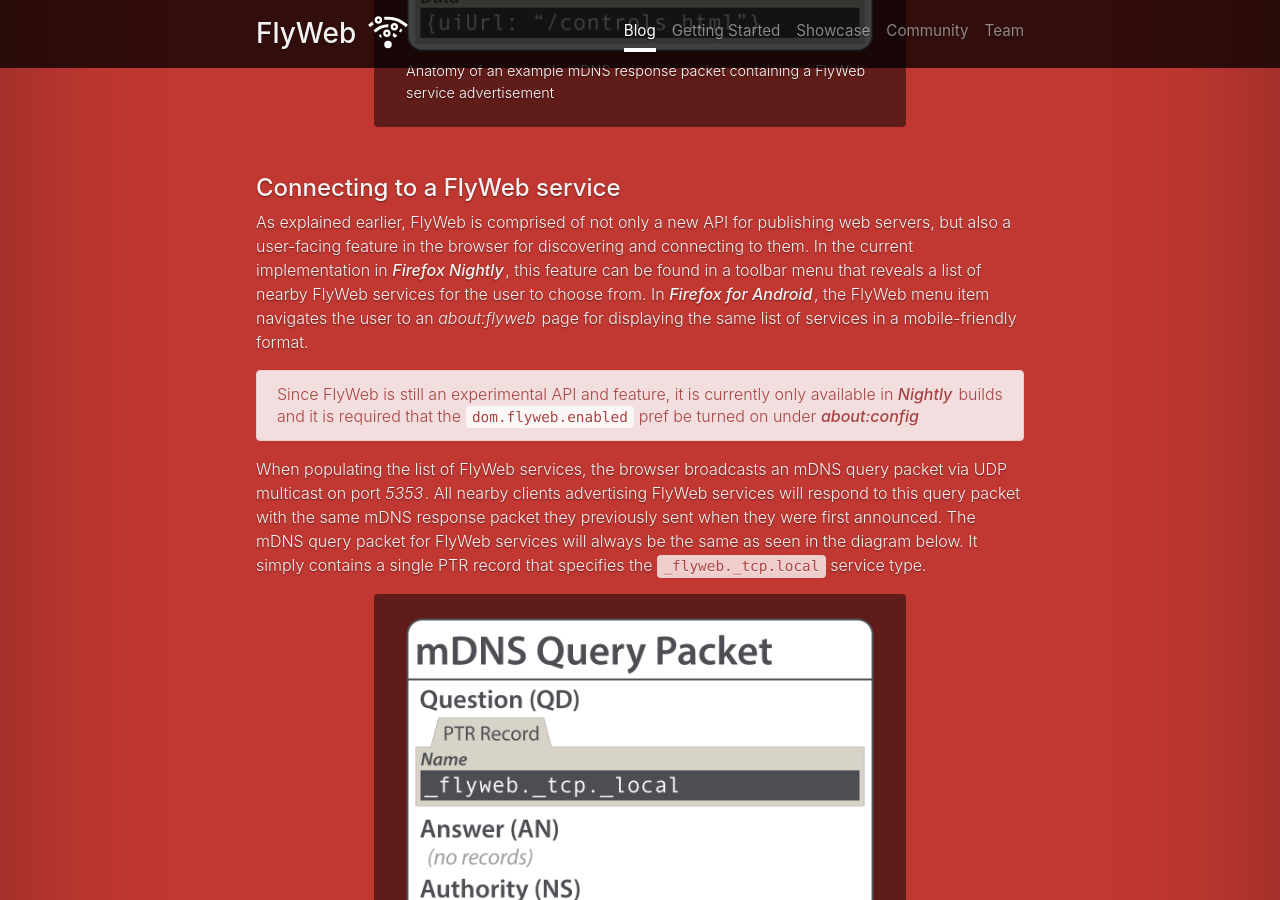
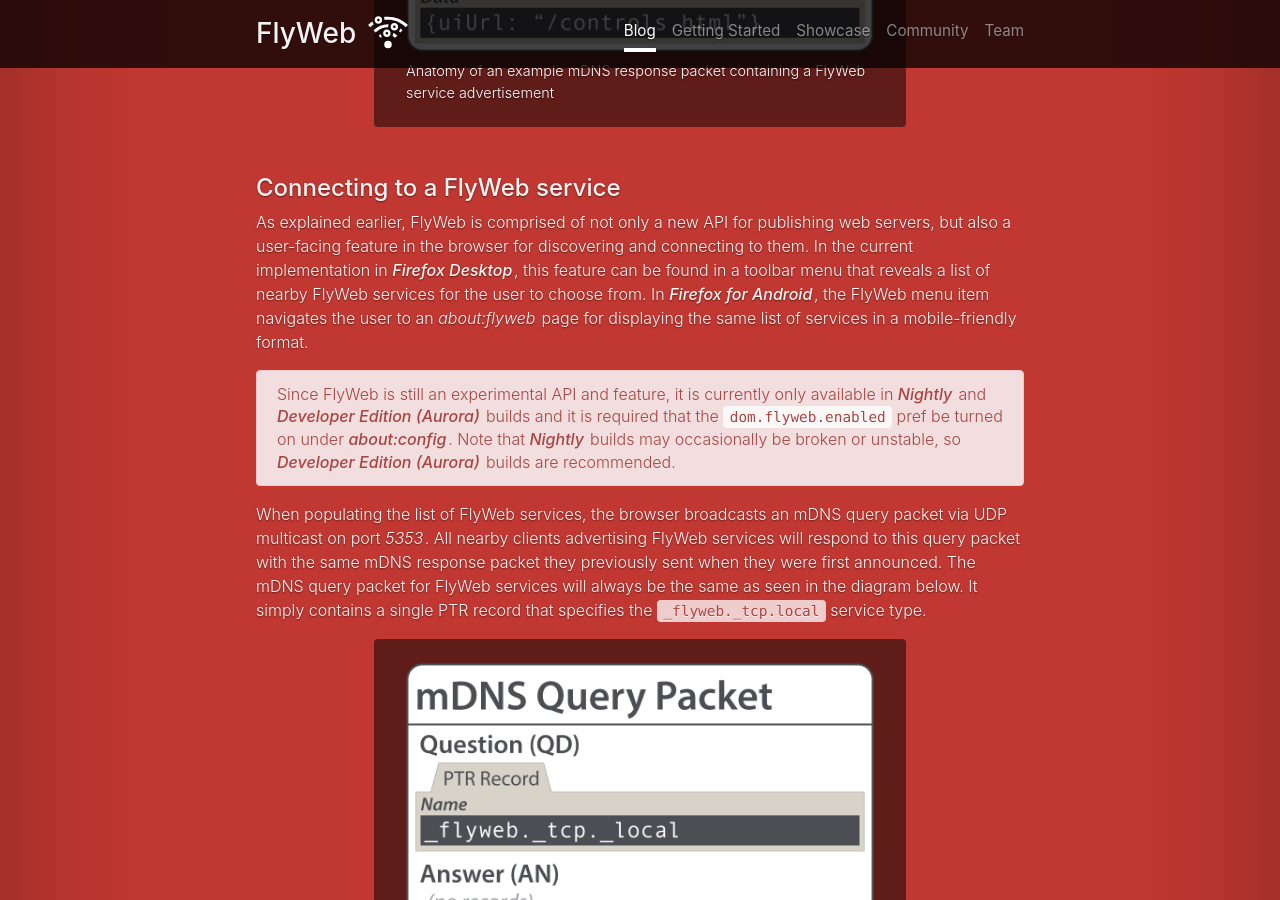
Before and after one commit to flyweb/flyweb.github.io, a Jekyll site: the page built from _posts/2016-11-01-introducing-flyweb.markdown, in a window 1280 px wide and 900 px high, scrolled down 2385 px. Built offline with Jekyll 4.4.1, drawn with Linux system fonts in a browser that asks for light colours; nearby versions of some CDN libraries; a style sheet for code colours, icons or effects is not loaded; some of the changed text lies outside the part shown.

Commit message:
Update instructions to point to Developer Edition/Aurora builds while Nightly is busted.

```diff
--- a/_includes/home/getting-started.html
+++ b/_includes/home/getting-started.html
@@ -1,12 +1,12 @@
 <h1>Getting Started</h1>
 
-<h3>Setting up Firefox Nightly</h3>
+<h3>Setting up Firefox Developer Edition (Aurora)</h3>
 
 <p class="lead">
   <ol>
     <li>
       <p>
-        Install <a href="https://nightly.mozilla.org" target="_blank"><em>Firefox Nightly</em></a> for Desktop or Android
+        Install <a href="https://www.mozilla.org/en-US/firefox/channel/desktop/#aurora" target="_blank"><em>Firefox Developer Edition</em></a> for Desktop or <a href="https://www.mozilla.org/en-US/firefox/channel/android/#aurora" target="_blank"><em>Firefox Aurora</em></a> for Android
       </p>
     </li>
     <li>
--- a/_posts/2016-11-01-introducing-flyweb.markdown
+++ b/_posts/2016-11-01-introducing-flyweb.markdown
@@ -53,11 +53,11 @@
 
 ### Connecting to a FlyWeb service
 
-As explained earlier, FlyWeb is comprised of not only a new API for publishing web servers, but also a user-facing feature in the browser for discovering and connecting to them. In the current implementation in [*Firefox Nightly*](https://nightly.mozilla.org/), this feature can be found in a toolbar menu that reveals a list of nearby FlyWeb services for the user to choose from. In [*Firefox for Android*](https://nightly.mozilla.org/#Android), the FlyWeb menu item navigates the user to an _about:flyweb_ page for displaying the same list of services in a mobile-friendly format.
+As explained earlier, FlyWeb is comprised of not only a new API for publishing web servers, but also a user-facing feature in the browser for discovering and connecting to them. In the current implementation in [*Firefox Desktop*](https://www.mozilla.org/en-US/firefox/channel/desktop/#nightly), this feature can be found in a toolbar menu that reveals a list of nearby FlyWeb services for the user to choose from. In [*Firefox for Android*](https://www.mozilla.org/en-US/firefox/channel/android/#nightly), the FlyWeb menu item navigates the user to an _about:flyweb_ page for displaying the same list of services in a mobile-friendly format.
 
 {:.alert.alert-danger}
 {:role="alert"}
-Since FlyWeb is still an experimental API and feature, it is currently only available in [*Nightly*](https://nightly.mozilla.org/) builds and it is required that the `dom.flyweb.enabled` pref be turned on under _about:config_
+Since FlyWeb is still an experimental API and feature, it is currently only available in [*Nightly*](https://www.mozilla.org/en-US/firefox/channel/desktop/#nightly) and [*Developer Edition (Aurora)*](https://www.mozilla.org/en-US/firefox/channel/desktop/#aurora) builds and it is required that the `dom.flyweb.enabled` pref be turned on under _about:config_. Note that [*Nightly*](https://www.mozilla.org/en-US/firefox/channel/desktop/#nightly) builds may occasionally be broken or unstable, so [*Developer Edition (Aurora)*](https://www.mozilla.org/en-US/firefox/channel/desktop/#aurora) builds are recommended.
 
 When populating the list of FlyWeb services, the browser broadcasts an mDNS query packet via UDP multicast on port *5353*. All nearby clients advertising FlyWeb services will respond to this query packet with the same mDNS response packet they previously sent when they were first announced. The mDNS query packet for FlyWeb services will always be the same as seen in the diagram below. It simply contains a single PTR record that specifies the `_flyweb._tcp.local` service type.
 
@@ -207,7 +207,7 @@
 
 ### Where do we go from here?
 
-As mentioned earlier, an initial "version 0" implementation has landed in [*Firefox Nightly*](https://nightly.mozilla.org/) with the `dom.flyweb.enabled` preference *disabled* by default. Our implementation is currently undergoing a security review to ensure that it is not introducing any new exploitable vulnerabilities before including it in the other release channels.
+As mentioned earlier, an initial "version 0" implementation has landed in [*Firefox Nightly*](https://www.mozilla.org/en-US/firefox/channel/desktop/#nightly) and [*Firefox Developer Edition (Aurora)*](https://www.mozilla.org/en-US/firefox/channel/desktop/#aurora) with the `dom.flyweb.enabled` preference *disabled* by default. Our implementation is currently undergoing a security review to ensure that it is not introducing any new exploitable vulnerabilities before including it in the other release channels.
 
 A team has also been exploring commercial opportunities for FlyWeb revolving around consumer hardware products. From a technical perspective, we would also like to explore the potential to utilize Bluetooth as a transport layer. We believe that Bluetooth could expand the scope for use cases we've already identified and may also enable additional use cases that aren't possible with the current implementation.
 
```
Also changed, not shown: other parts of _includes/home/getting-started.html (+1 -1 lines).
